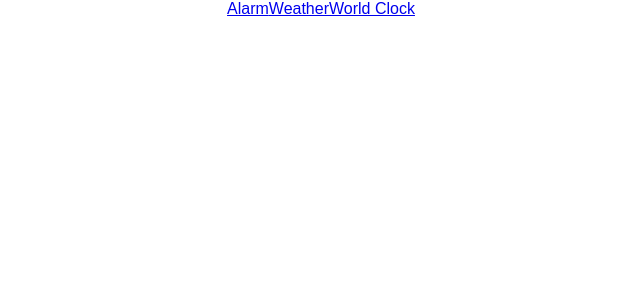
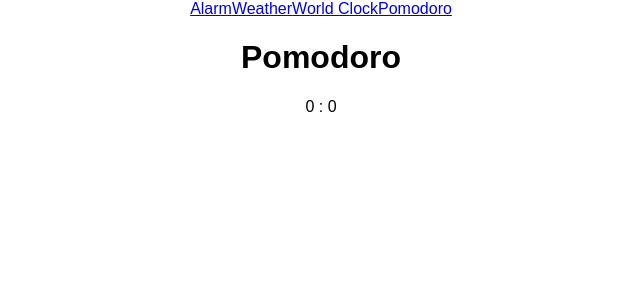
Before and after one commit to dpark926/my_momentum, a React (Create React App) app in the folder countdown_alarm_client/: page /pomodoro in a window 1280 px wide. Shown: the top 300 px of the page, without its empty margins (319-959 px from the left). Built offline with nearby package versions, Linux system fonts and the light colour scheme.

Commit message:
add pomodoro container

```diff
--- a/countdown_alarm_client/src/App.js
+++ b/countdown_alarm_client/src/App.js
@@ -6,6 +6,7 @@ import NavBar from './components/NavBar.js'
 import Weather from './containers/Weather.js'
 import Alarm from './containers/Alarm.js'
 import WorldClock from './containers/WorldClock.js'
+import Pomodoro from './containers/Pomodoro.js'
 
 class App extends Component {
   render() {
@@ -22,6 +23,7 @@ class App extends Component {
         <Route path="/weather" component={Weather}/>
         <Route path="/alarm" component={Alarm}/>
         <Route path="/worldclock" component={WorldClock}/>
+        <Route path="/pomodoro" component={Pomodoro}/>
       </div>
     );
   }
--- a/countdown_alarm_client/src/components/NavBar.js
+++ b/countdown_alarm_client/src/components/NavBar.js
@@ -7,6 +7,7 @@ function NavBar () {
       <Link to="alarm" className='navbar-category'>Alarm</Link>
       <Link to="weather" className='navbar-category'>Weather</Link>
       <Link to="worldclock" className='navbar-category'>World Clock</Link>
+      <Link to="pomodoro" className='navbar-category'>Pomodoro</Link>
     </div>
   )
 }
--- /dev/null
+++ b/countdown_alarm_client/src/containers/Pomodoro.js
@@ -0,0 +1,23 @@
+import React, {Component} from 'react'
+
+class Pomodoro extends Component {
+  constructor () {
+    super()
+
+    this.state = {
+      hour: 0,
+      minute: 0,
+    }
+  }
+
+  render () {
+    return (
+      <div>
+        <h1>Pomodoro</h1>
+        <div>{this.state.hour} : {this.state.minute}</div>
+      </div>
+    )
+  }
+}
+
+export default Pomodoro
```
